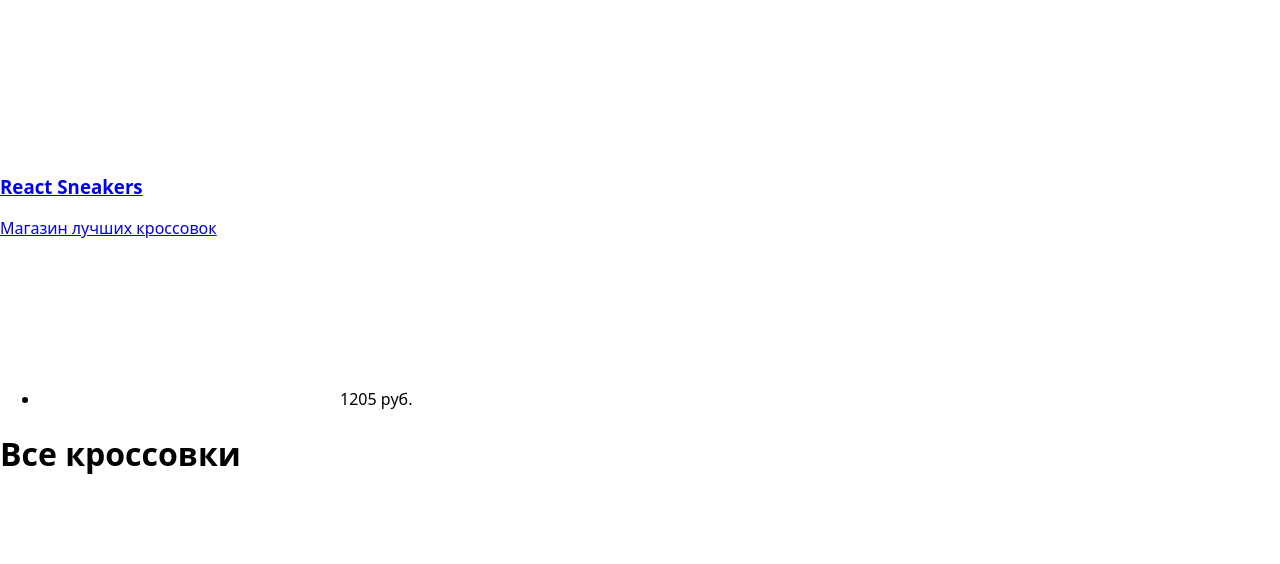
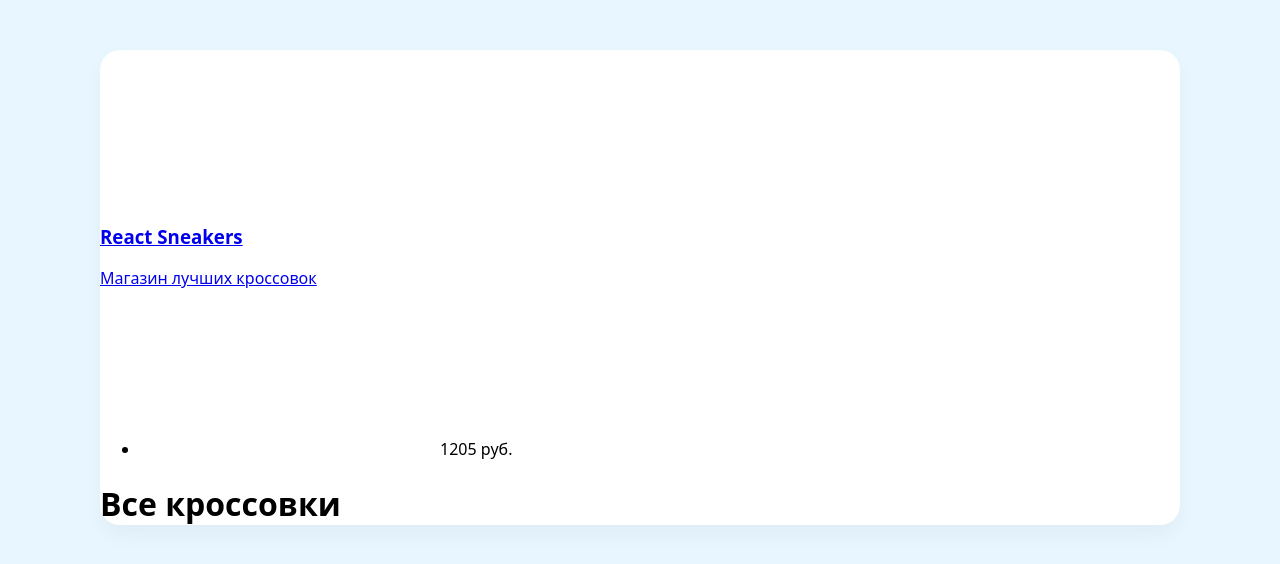
Before and after one commit to Dmitry27Zh/react-sneakers, a React (Create React App) app: page / in a window 1280 px wide. Shown: the top 564 px of the page. Built offline with nearby package versions, Linux system fonts and the light colour scheme.

Commit message:
Add basic styles

```diff
--- a/src/index.scss
+++ b/src/index.scss
@@ -4,4 +4,13 @@ body {
     'Helvetica Neue', sans-serif;
   -webkit-font-smoothing: antialiased;
   -moz-osx-font-smoothing: grayscale;
+  background: #e7f6ff;
 }
+
+.wrapper {
+  max-width: 1080px;
+  margin: 50px auto;
+  background: #ffffff;
+  box-shadow: 0px 10px 20px rgba(0, 0, 0, 0.04);
+  border-radius: 20px;
+}
```
